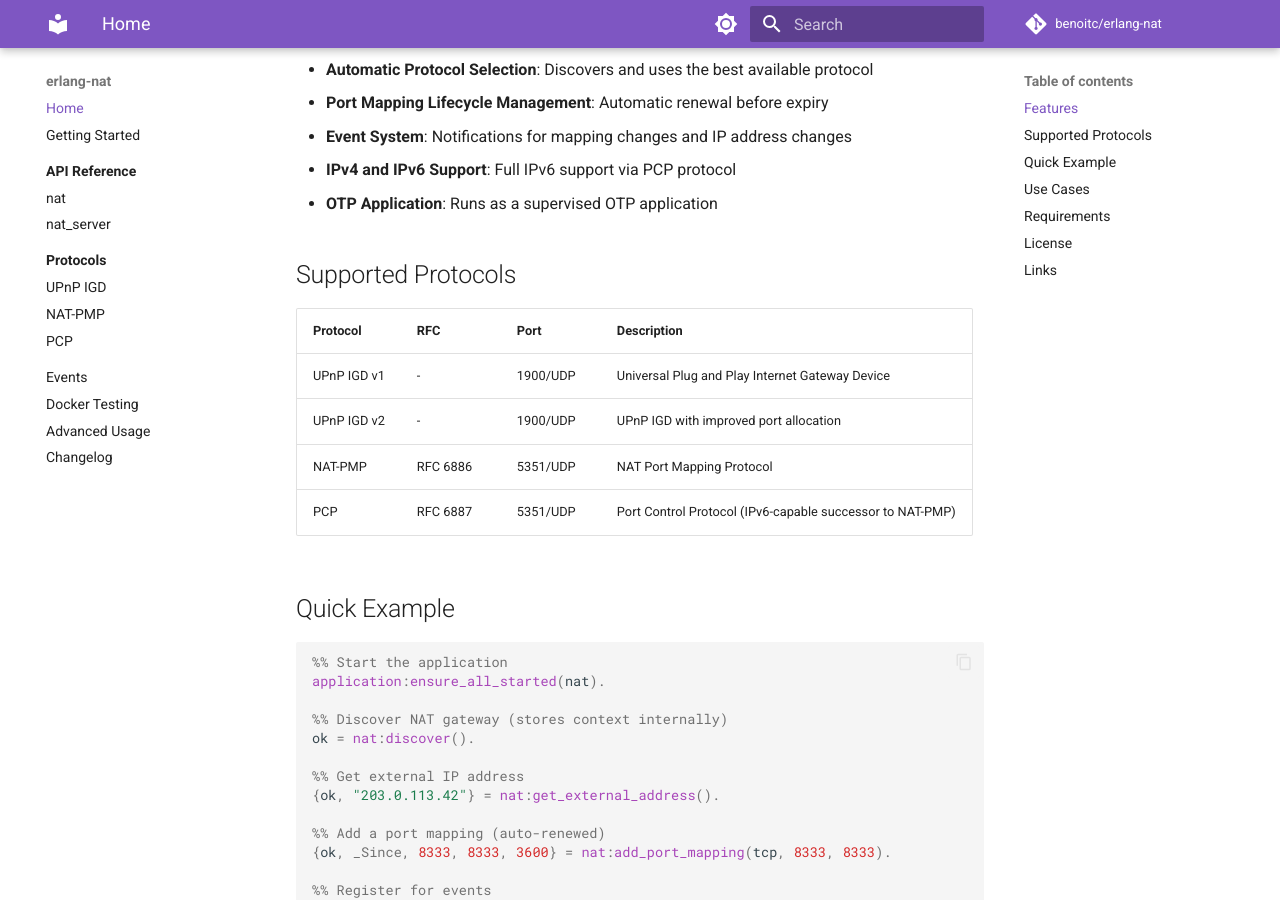
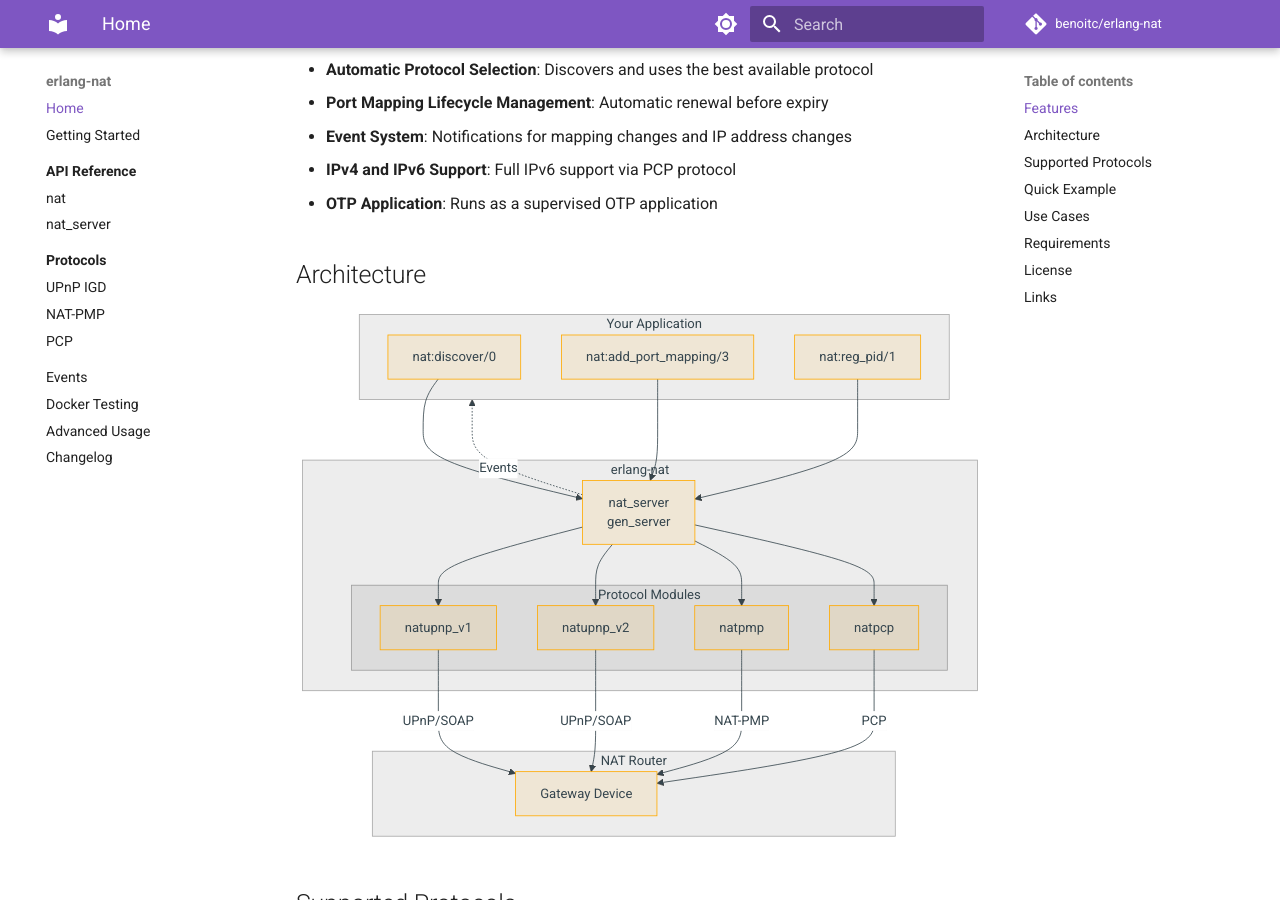
Before and after one commit to benoitc/erlang-nat, an MkDocs documentation site: the page built from docs/index.md, in a window 1280 px wide and 900 px high, scrolled down 366 px. Built offline with MkDocs 1.6.1 and Material for MkDocs 9.7.7, drawn with Linux system fonts in a browser that asks for light colours; comment, search, counter and statistics services are not loaded; some of the changed lines change nothing that is shown.

Commit message:
Add architecture diagram to home page with Mermaid support

````diff
--- a/docs/index.md
+++ b/docs/index.md
@@ -12,6 +12,42 @@ erlang-nat provides a unified interface for NAT (Network Address Translation) tr
 - **Event System**: Notifications for mapping changes and IP address changes
 - **IPv4 and IPv6 Support**: Full IPv6 support via PCP protocol
 - **OTP Application**: Runs as a supervised OTP application
+
+## Architecture
+
+```mermaid
+flowchart TB
+    subgraph App["Your Application"]
+        A[nat:discover/0]
+        B[nat:add_port_mapping/3]
+        C[nat:reg_pid/1]
+    end
+
+    subgraph NAT["erlang-nat"]
+        NS[nat_server<br/>gen_server]
+
+        subgraph Protocols["Protocol Modules"]
+            U1[natupnp_v1]
+            U2[natupnp_v2]
+            NP[natpmp]
+            PC[natpcp]
+        end
+    end
+
+    subgraph Router["NAT Router"]
+        R[Gateway Device]
+    end
+
+    A --> NS
+    B --> NS
+    C --> NS
+    NS --> U1 & U2 & NP & PC
+    U1 & U2 -->|UPnP/SOAP| R
+    NP -->|NAT-PMP| R
+    PC -->|PCP| R
+
+    NS -.->|Events| App
+```
 
 ## Supported Protocols
 
--- a/mkdocs.yml
+++ b/mkdocs.yml
@@ -36,7 +36,11 @@ plugins:
 markdown_extensions:
   - admonition
   - pymdownx.details
-  - pymdownx.superfences
+  - pymdownx.superfences:
+      custom_fences:
+        - name: mermaid
+          class: mermaid
+          format: !!python/name:pymdownx.superfences.fence_code_format
   - pymdownx.highlight:
       anchor_linenums: true
   - pymdownx.inlinehilite
````
